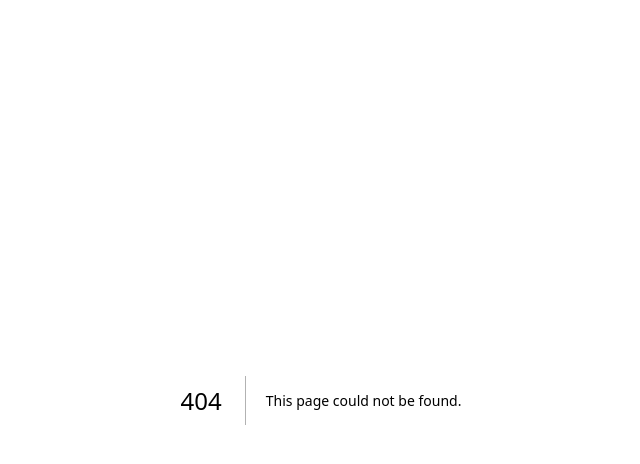
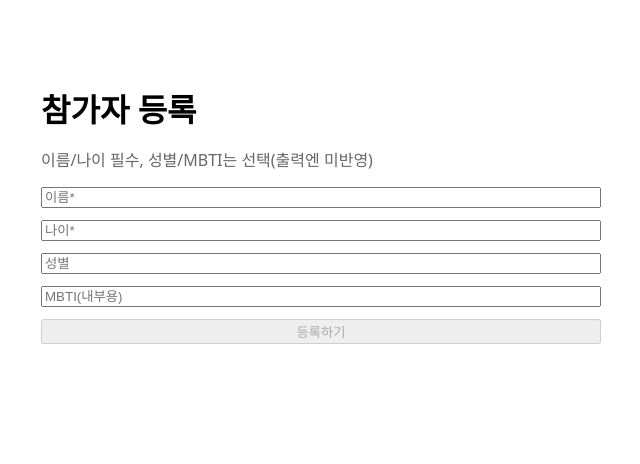
Before and after one commit to NoiLabOfficial/noilab-booth-report, a Next.js app: page /staff/register in a window 1280 px wide. Before the commit this address had no page. Shown: the top 464 px of the page, without its empty margins (319-959 px from the left). Built offline with nearby package versions, Linux system fonts and the light colour scheme.

Commit message:
Create page.tsx

```diff
--- /dev/null
+++ b/app/staff/register/page.tsx
@@ -0,0 +1,58 @@
+'use client';
+import { useState } from 'react';
+
+export default function RegisterPage() {
+  const [form, setForm] = useState({ name:'', age:'', gender:'', mbti:'' });
+  const [result, setResult] = useState<{reportUrl?:string, token?:string}|null>(null);
+  const [loading, setLoading] = useState(false);
+  const onChange = (k:string, v:string)=> setForm(prev=>({...prev, [k]:v}));
+
+  const submit = async () => {
+    setLoading(true);
+    setResult(null);
+    try {
+      const res = await fetch('/api/register', {
+        method:'POST',
+        headers:{ 'Content-Type':'application/json' },
+        body: JSON.stringify({
+          name: form.name.trim(),
+          age: Number(form.age),
+          gender: form.gender || null,
+          mbti: form.mbti || null // 내부 저장만, 출력 금지
+        })
+      });
+      const data = await res.json();
+      if (!res.ok) throw new Error(data?.error || '등록 실패');
+      setResult({ reportUrl: data.session.reportUrl, token: data.session.token });
+    } catch (e:any) {
+      alert(e?.message ?? '에러');
+    } finally {
+      setLoading(false);
+    }
+  };
+
+  return (
+    <main style={{maxWidth:560, margin:'40px auto', padding:24}}>
+      <h1 style={{marginBottom:8}}>참가자 등록</h1>
+      <p style={{color:'#666', marginBottom:16}}>이름/나이 필수, 성별/MBTI는 선택(출력엔 미반영)</p>
+
+      <div style={{display:'grid', gap:12}}>
+        <input placeholder="이름*" value={form.name} onChange={e=>onChange('name', e.target.value)} />
+        <input placeholder="나이*" inputMode="numeric" value={form.age} onChange={e=>onChange('age', e.target.value)} />
+        <input placeholder="성별" value={form.gender} onChange={e=>onChange('gender', e.target.value)} />
+        <input placeholder="MBTI(내부용)" value={form.mbti} onChange={e=>onChange('mbti', e.target.value)} />
+        <button onClick={submit} disabled={loading || !form.name || !form.age}>
+          {loading ? '등록 중...' : '등록하기'}
+        </button>
+      </div>
+
+      {result?.reportUrl && (
+        <div style={{marginTop:24, padding:16, border:'1px solid #eee', borderRadius:8}}>
+          <b>리포트 링크</b>
+          <div><a href={result.reportUrl} target="_blank" rel="noreferrer">{result.reportUrl}</a></div>
+          <div style={{fontSize:12, color:'#666'}}>token: {result.token}</div>
+        </div>
+      )}
+    </main>
+  );
+}
```
